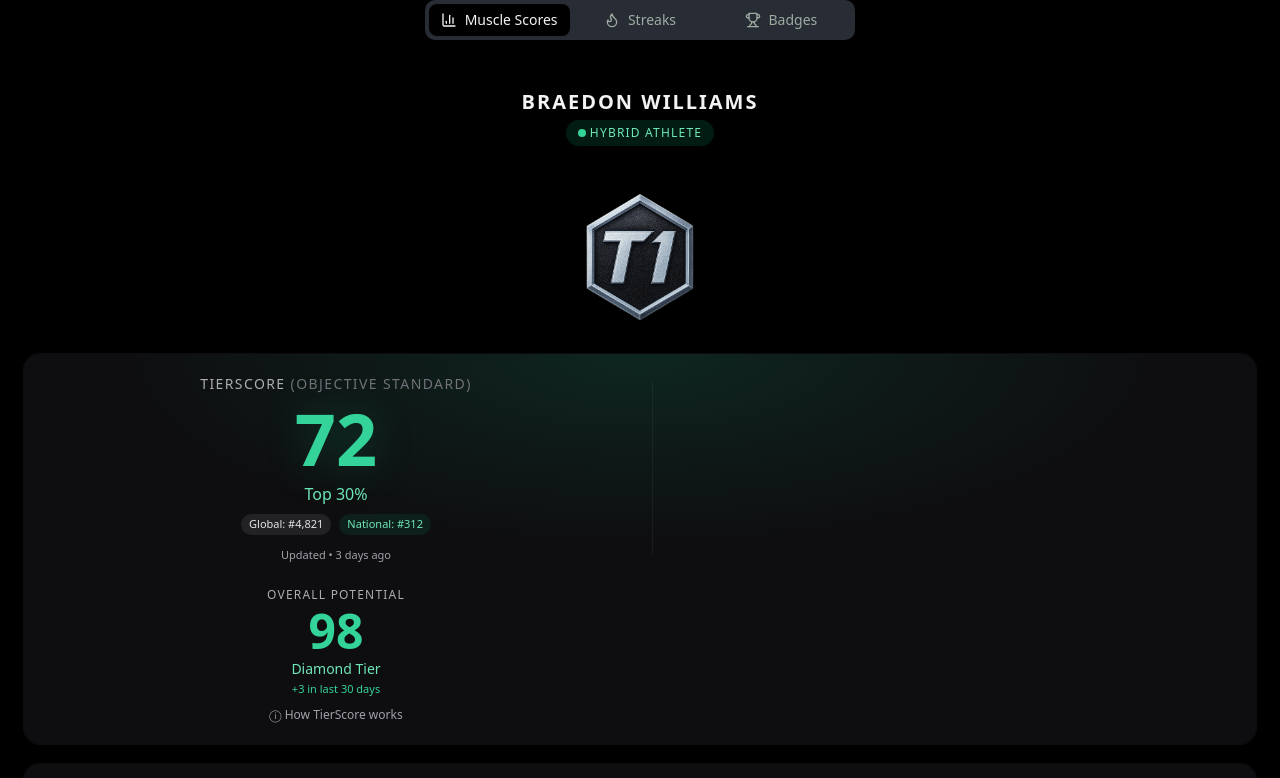
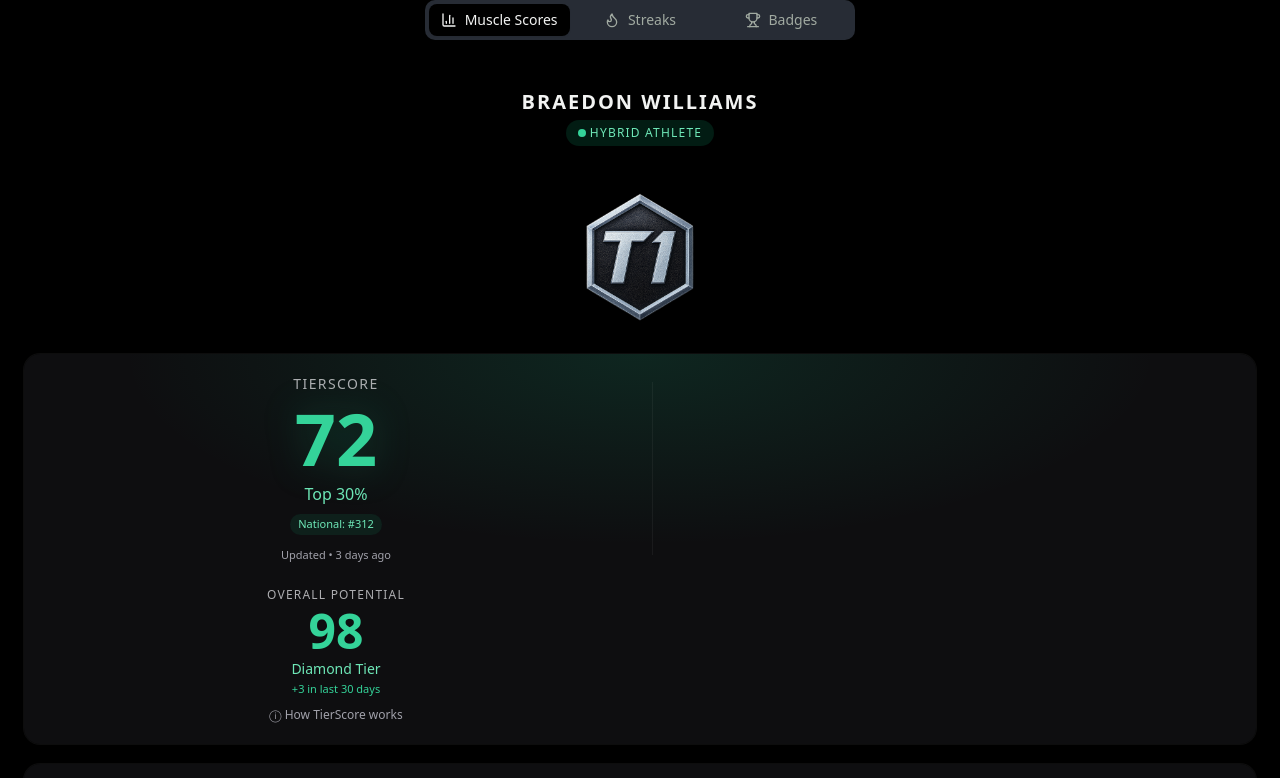
Before and after one commit to 2735588/tierone-apex-dashboard, a React (Vite) app: page /progress-badges in a window 1280 px wide. Shown: the top 778 px of the page. Built offline with nearby package versions, Linux system fonts and the light colour scheme.

Commit message:
Fix TierScore badge display

```diff
--- a/src/components/PerformanceSummary.tsx
+++ b/src/components/PerformanceSummary.tsx
@@ -33,17 +33,14 @@ export function PerformanceSummary({
       <div className="relative grid grid-cols-1 md:grid-cols-2 gap-6">
         {/* TierScore (hero) — now first / left */}
         <div className="flex flex-col items-center text-center">
-          <div className="uppercase tracking-widest text-xs md:text-sm text-zinc-300/80">
-            TierScore <span className="text-zinc-500">(Objective Standard)</span>
+          <div className="uppercase tracking-widest text-xs md:text-sm text-zinc-300/80 text-center">
+            TierScore
           </div>
           <div className="mt-2 text-6xl md:text-7xl font-extrabold text-emerald-400 drop-shadow-[0_0_18px_rgba(16,185,129,0.25)]">
             {tierScore}
           </div>
           <div className="mt-2 text-emerald-300 text-sm md:text-base font-medium">{percentileLabel}</div>
-          <div className="mt-2 flex items-center gap-2">
-            <span className="rounded-full bg-zinc-800/80 text-zinc-200 text-[11px] px-2 py-0.5">
-              Global: #{globalRank.toLocaleString()}
-            </span>
+          <div className="mt-2 flex justify-center">
             <span className="rounded-full bg-emerald-500/10 text-emerald-300 text-[11px] px-2 py-0.5">
               National: #{nationalRank.toLocaleString()}
             </span>
```
